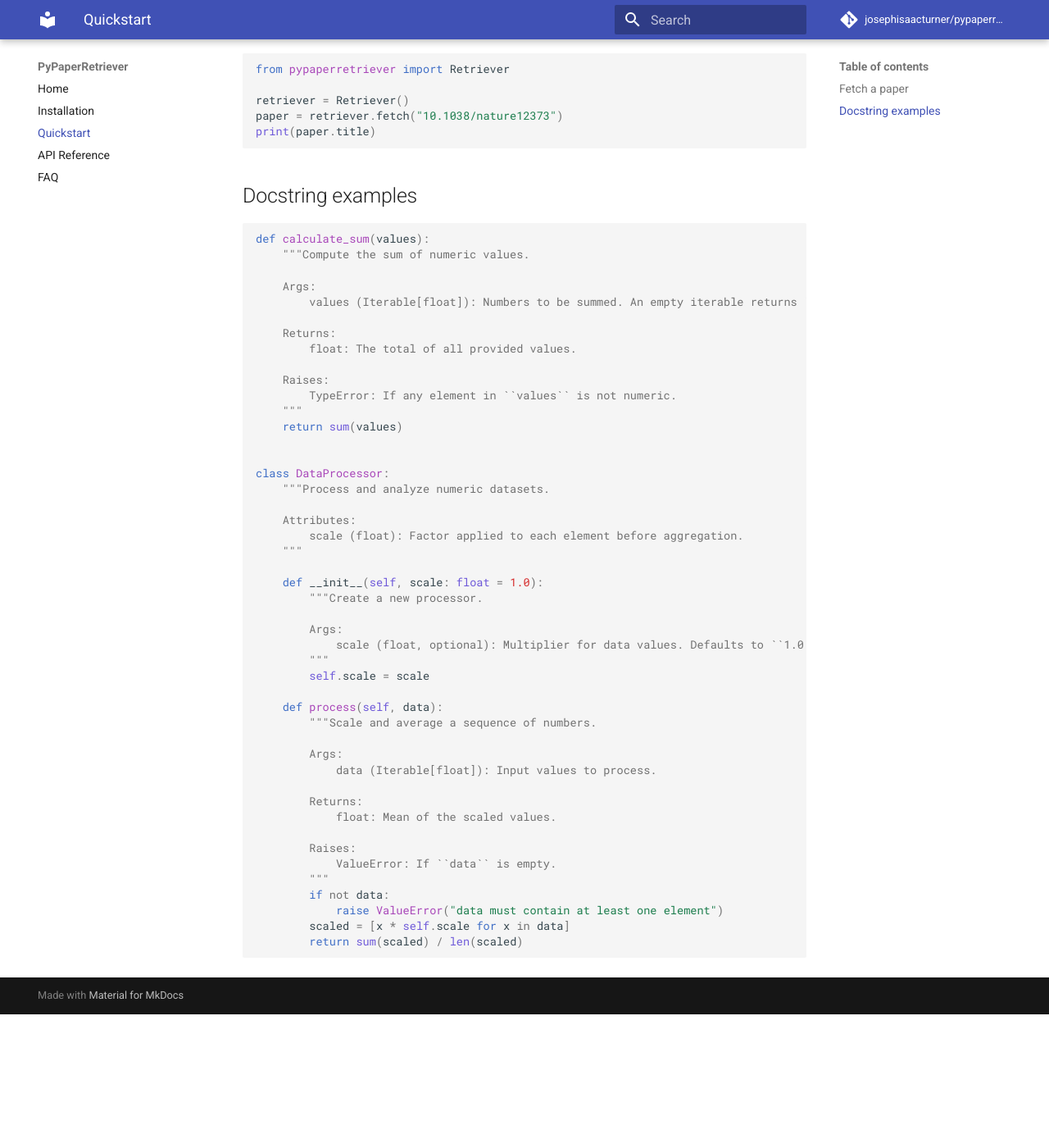
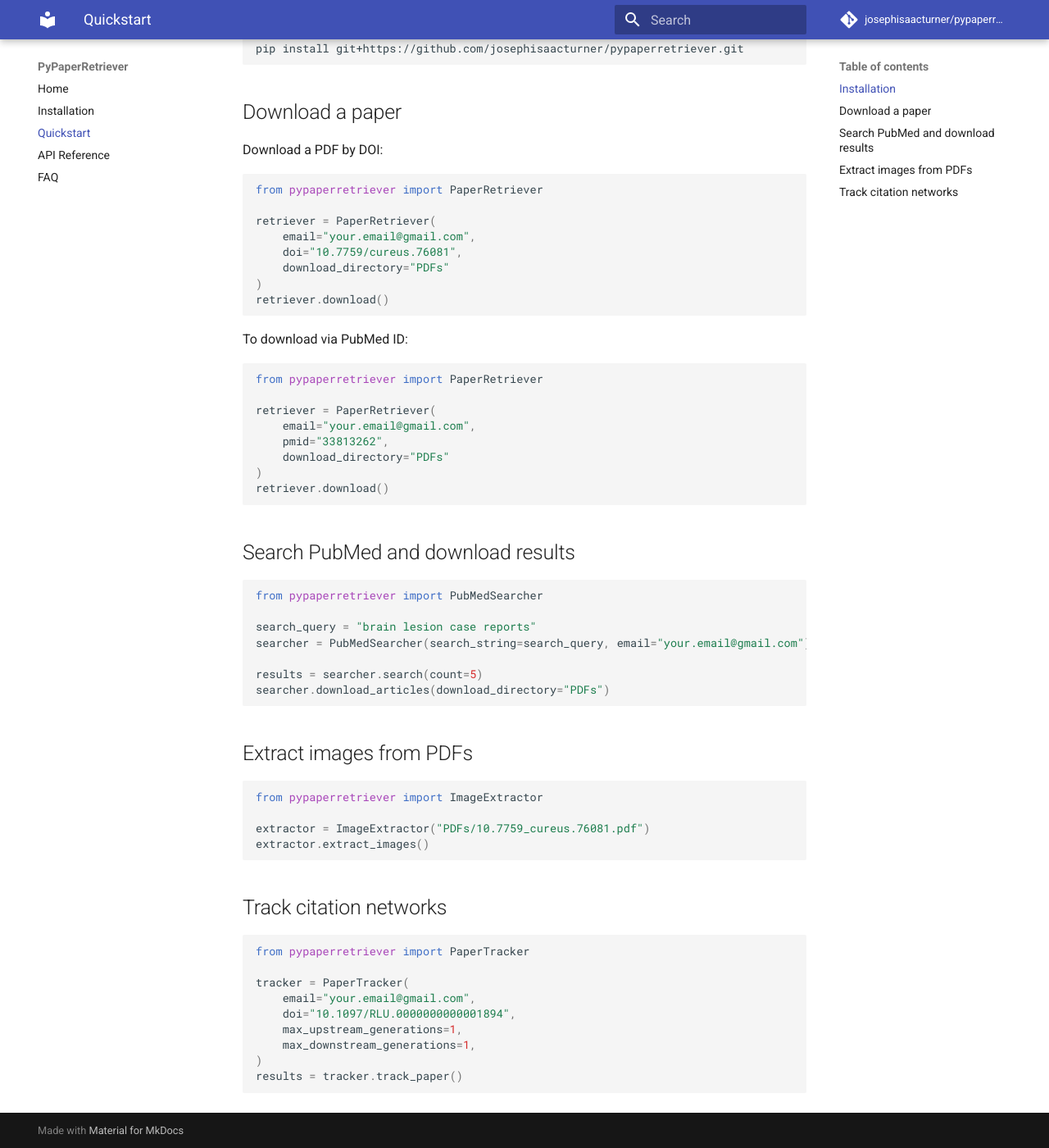
Before and after one commit to JosephIsaacTurner/pypaperretriever, an MkDocs documentation site: the page built from docs/quickstart.md, in a window 1280 px wide and 1400 px high, scrolled down 257 px. Shown: the whole window at 82% size. Built offline with MkDocs 1.6.1 and Material for MkDocs 9.7.7, drawn with Linux system fonts in a browser that asks for light colours; comment, search, counter and statistics services are not loaded; before the commit the page ends 1494 px from its top, so only the background shows below that; some of the changed text lies outside the part shown.

Commit message:
Update documentation and quickstart

````diff
--- a/docs/quickstart.md
+++ b/docs/quickstart.md
@@ -1,64 +1,72 @@
 # Quickstart
 
-This tutorial shows how to fetch a paper with **PyPaperRetriever** and demonstrates writing clear docstrings.
+This guide highlights common workflows of **PyPaperRetriever**.
 
-## Fetch a paper
+## Installation
+
+```bash
+pip install git+https://github.com/josephisaacturner/pypaperretriever.git
+```
+
+## Download a paper
+
+Download a PDF by DOI:
 
 ```python
-from pypaperretriever import Retriever
+from pypaperretriever import PaperRetriever
 
-retriever = Retriever()
-paper = retriever.fetch("10.1038/nature12373")
-print(paper.title)
+retriever = PaperRetriever(
+    email="your.email@gmail.com",
+    doi="10.7759/cureus.76081",
+    download_directory="PDFs"
+)
+retriever.download()
 ```
 
-## Docstring examples
+To download via PubMed ID:
 
 ```python
-def calculate_sum(values):
-    """Compute the sum of numeric values.
+from pypaperretriever import PaperRetriever
 
-    Args:
-        values (Iterable[float]): Numbers to be summed. An empty iterable returns ``0``.
+retriever = PaperRetriever(
+    email="your.email@gmail.com",
+    pmid="33813262",
+    download_directory="PDFs"
+)
+retriever.download()
+```
 
-    Returns:
-        float: The total of all provided values.
+## Search PubMed and download results
 
-    Raises:
-        TypeError: If any element in ``values`` is not numeric.
-    """
-    return sum(values)
+```python
+from pypaperretriever import PubMedSearcher
 
+search_query = "brain lesion case reports"
+searcher = PubMedSearcher(search_string=search_query, email="your.email@gmail.com")
 
-class DataProcessor:
-    """Process and analyze numeric datasets.
+results = searcher.search(count=5)
+searcher.download_articles(download_directory="PDFs")
+```
 
-    Attributes:
-        scale (float): Factor applied to each element before aggregation.
-    """
+## Extract images from PDFs
 
-    def __init__(self, scale: float = 1.0):
-        """Create a new processor.
+```python
+from pypaperretriever import ImageExtractor
 
-        Args:
-            scale (float, optional): Multiplier for data values. Defaults to ``1.0``.
-        """
-        self.scale = scale
+extractor = ImageExtractor("PDFs/10.7759_cureus.76081.pdf")
+extractor.extract_images()
+```
 
-    def process(self, data):
-        """Scale and average a sequence of numbers.
+## Track citation networks
 
-        Args:
-            data (Iterable[float]): Input values to process.
+```python
+from pypaperretriever import PaperTracker
 
-        Returns:
-            float: Mean of the scaled values.
-
-        Raises:
-            ValueError: If ``data`` is empty.
-        """
-        if not data:
-            raise ValueError("data must contain at least one element")
-        scaled = [x * self.scale for x in data]
-        return sum(scaled) / len(scaled)
+tracker = PaperTracker(
+    email="your.email@gmail.com",
+    doi="10.1097/RLU.0000000000001894",
+    max_upstream_generations=1,
+    max_downstream_generations=1,
+)
+results = tracker.track_paper()
 ```
````
Also changed, not shown: README.md (+2 -0 lines), docs/installation.md (+2 -2 lines).
